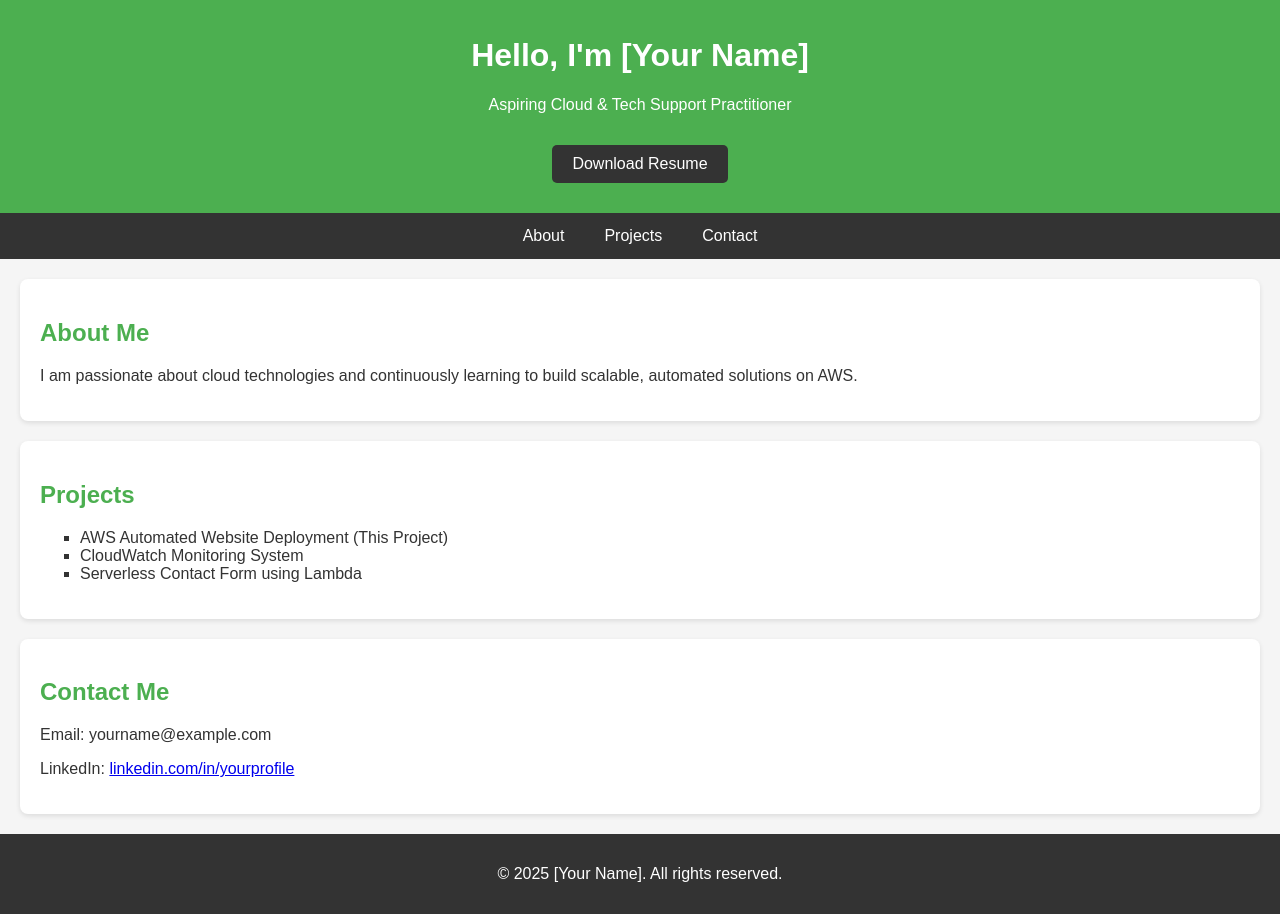
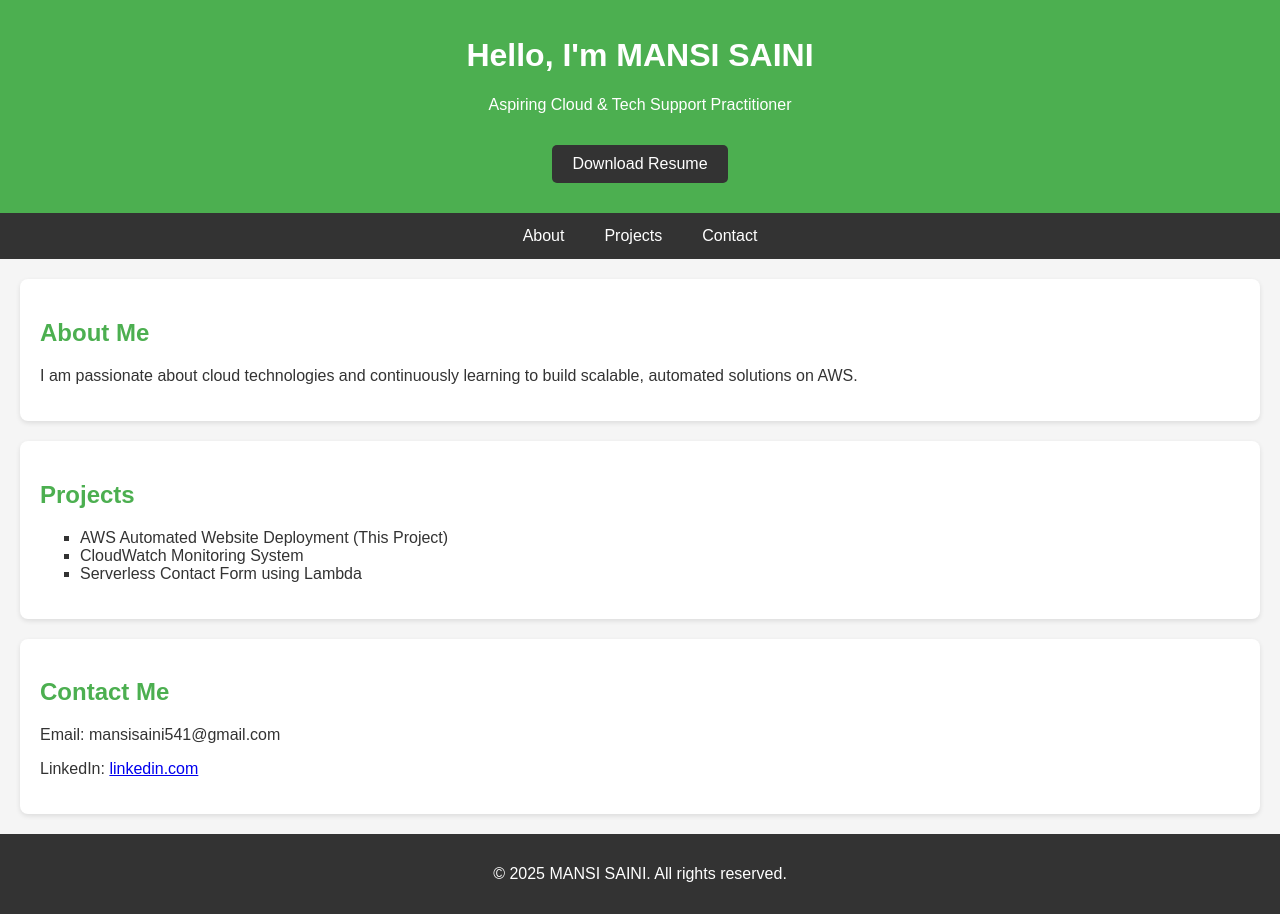
Before and after one commit to mansiSaini-15/my-portfolio-site, a plain HTML site: page index.html in a window 1280 px wide. Shown: the part 153-1067 px from the top of the page. Drawn offline with Linux system fonts and the light colour scheme.

Commit message:
index.html

```diff
--- a/index.html
+++ b/index.html
@@ -9,9 +9,9 @@
 <body>
     <header>
         <img src="profile.jpg" alt="Profile Image" class="profile-img">
-        <h1>Hello, I'm [Your Name]</h1>
+        <h1>Hello, I'm MANSI SAINI</h1>
         <p>Aspiring Cloud & Tech Support Practitioner</p>
-        <a href="resume.pdf" download class="resume-btn">Download Resume</a>
+        <a href="resume.pdf.pdf" download class="resume-btn">Download Resume</a>
     </header>
 
     <nav>
@@ -36,12 +36,12 @@
 
     <section id="contact" class="contact">
         <h2>Contact Me</h2>
-        <p>Email: yourname@example.com</p>
-        <p>LinkedIn: <a href="https://linkedin.com/in/yourprofile" target="_blank">linkedin.com/in/yourprofile</a></p>
+        <p>Email: mansisaini541@gmail.com</p>
+        <p>LinkedIn: <a href=".linkedin.com/in/mansi-saini-168036241linkedin.com" target="_blank">linkedin.com</a></p>
     </section>
 
     <footer>
-        <p>&copy; 2025 [Your Name]. All rights reserved.</p>
+        <p>&copy; 2025 MANSI SAINI. All rights reserved.</p>
     </footer>
 </body>
 </html>
```
